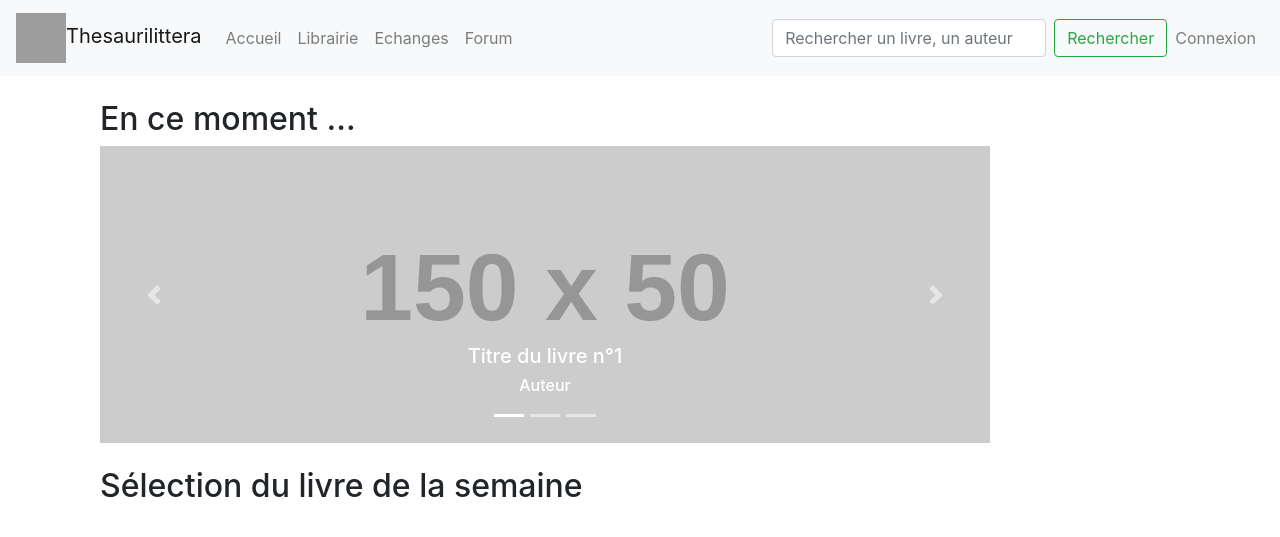
After one commit to yabounn/thesaurilittera, a Symfony app: template templates/home/home.html.twig in a window 1280 px wide. The commit adds this page. Shown: the top 537 px of the page. Run offline with Twig, Linux system fonts and the light colour scheme; the template is opened without the code that fills it, so the values that code supplies are empty; grey boxes labelled with a size stand in for pictures from a placeholder-image service; some libraries are stand-ins or nearby versions; grey boxes are pictures that could not be loaded.

Commit message:
Début carousel dans la homepage

```diff
--- a/config/routes.yaml
+++ b/config/routes.yaml
@@ -1,8 +1,3 @@
-# Exemple de route avec celle de la home possibilité d'utiliser les annotations dans HomeController par exemple
-# home:
-#   path: /
-#   controller: App\Controller\HomeController::index
-
 #index:
 #    path: /
 #    controller: App\Controller\DefaultController::index
--- a/templates/base.html.twig
+++ b/templates/base.html.twig
@@ -22,11 +22,11 @@
 
         <div class="collapse navbar-collapse" id="navbarSupportedContent">
             <ul class="navbar-nav mr-auto">
-                <li class="nav-item active">
-                    <a class="nav-link" href="{{ path('home') }}">Accueil <span class="sr-only">(current)</span></a>
+                <li class="nav-item">
+                    <a class="nav-link {% if current_menu is defined and current_menu == 'home' %}active{% endif %}" href="{{ path('home') }}">Accueil</a>
                 </li>
                 <li class="nav-item">
-                    <a class="nav-link" href="">Librairie</a>
+                    <a class="nav-link {% if current_menu is defined and current_menu == 'bookstore' %}active{% endif %}" href="{{ path('bookstore')}}">Librairie</a>
                 </li>
                 <li class="nav-item">
                     <a class="nav-link" href="">Echanges</a>
--- /dev/null
+++ b/templates/home/home.html.twig
@@ -0,0 +1,54 @@
+{% extends 'base.html.twig'%}
+
+{% block title 'Thesaurilittera'%}
+
+{% block body %}
+<div class="container mt-4">
+    <div class="row">
+        <section class="col-lg-10">
+            <h2 class="col-lg-12">En ce moment ...</h2>
+            <div id="carouselExampleIndicators" class="carousel slide col-lg-12" data-ride="carousel">
+                <ol class="carousel-indicators">
+                    <li data-target="#carouselExampleIndicators" data-slide-to="0" class="active"></li>
+                    <li data-target="#carouselExampleIndicators" data-slide-to="1"></li>
+                    <li data-target="#carouselExampleIndicators" data-slide-to="2"></li>
+                </ol>
+                <div class="carousel-inner">
+                    <div class="carousel-item active">
+                        <img src="http://placehold.it/150x50" class="d-block w-100" alt="...">
+                        <div class="carousel-caption d-none d-md-block">
+                            <h5>Titre du livre n°1</h5>
+                            <h6>Auteur</h6>
+                        </div>
+                    </div>
+                    <div class="carousel-item">
+                        <img src="http://placehold.it/150x50" class="d-block w-100" alt="...">
+                        <div class="carousel-caption d-none d-md-block">
+                            <h5>Titre du livre n°2</h5>
+                            <h6>Auteur</h6>
+                        </div>
+                    </div>
+                    <div class="carousel-item">
+                        <img src="http://placehold.it/150x50" class="d-block w-100" alt="...">
+                        <div class="carousel-caption d-none d-md-block">
+                            <h5>Titre du livre n°3</h5>
+                            <h6>Auteur</h6>
+                        </div>
+                    </div>
+                </div>
+                <a class="carousel-control-prev" href="#carouselExampleIndicators" role="button" data-slide="prev">
+                    <span class="carousel-control-prev-icon" aria-hidden="true"></span>
+                    <span class="sr-only">Previous</span>
+                </a>
+                <a class="carousel-control-next" href="#carouselExampleIndicators" role="button" data-slide="next">
+                    <span class="carousel-control-next-icon" aria-hidden="true"></span>
+                    <span class="sr-only">Next</span>
+                </a>
+            </div>
+        </section>
+        <section class="col-sm-10 mt-4">
+            <h2 class="col-lg-12">Sélection du livre de la semaine</h2>
+        </section>
+    </div>
+</div>
+{% endblock %}
--- a/templates/pages/home.html.twig
+++ /dev/null
@@ -1,5 +0,0 @@
-{% extends 'base.html.twig'%}
-
-{% block body %}
-    <h1>Bienvenue sur la page d'accueil !</h1>
-{% endblock %}
```
Also changed, not shown: src/Controller/BookstoreController.php (added, +19 -0 lines), src/Controller/HomeController.php (+3 -12 lines), templates/bookstore/index.html.twig (added, +9 -0 lines).
